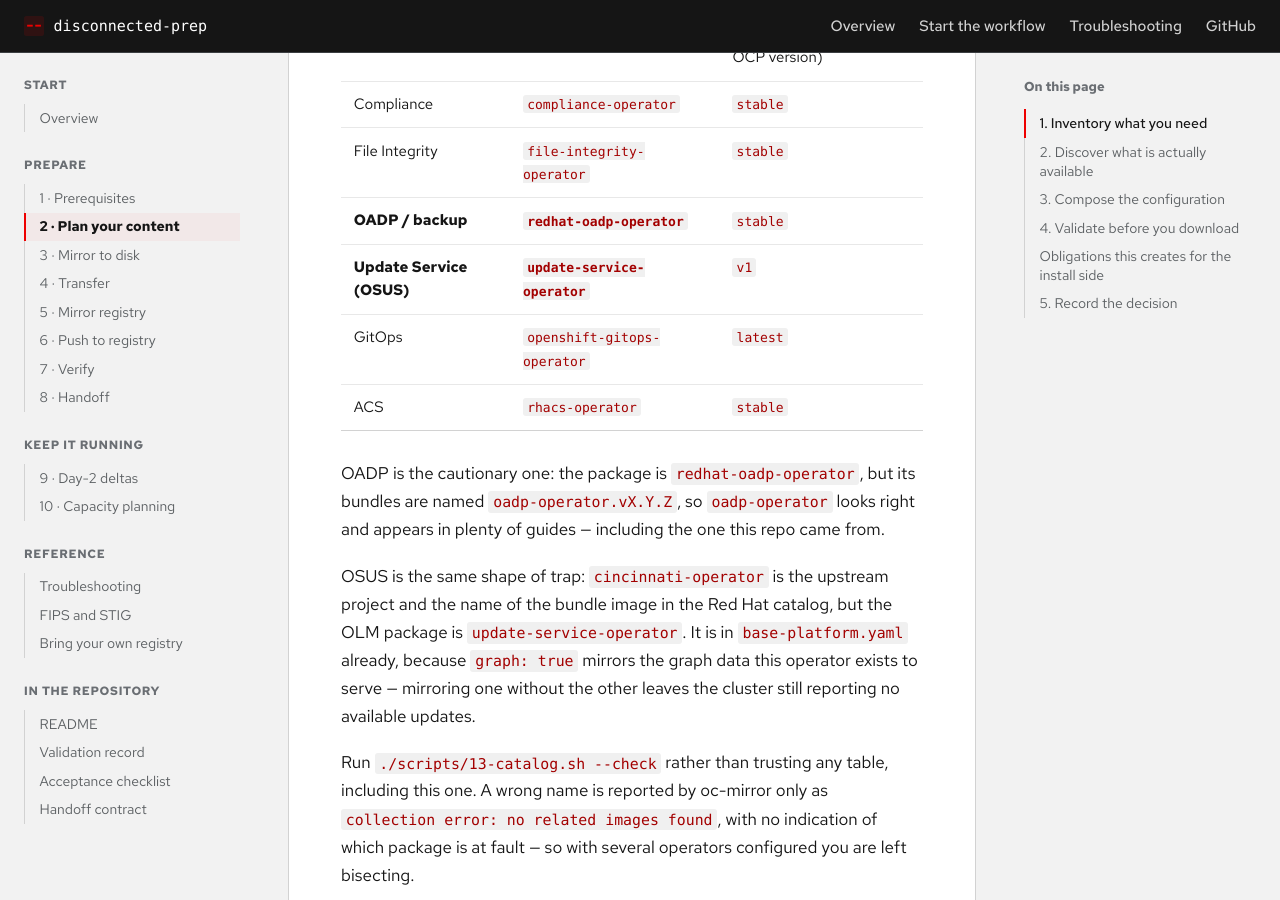
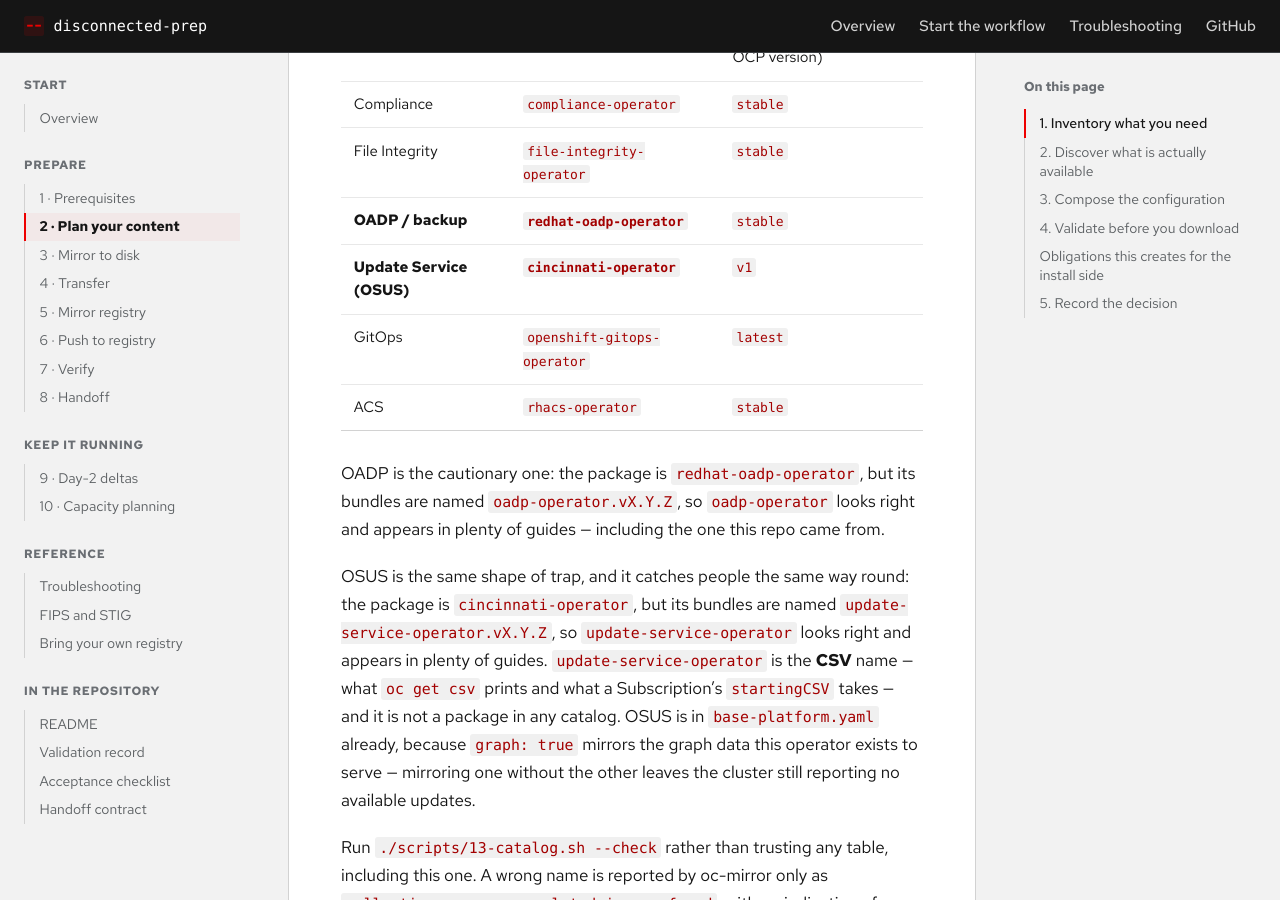
Before and after one commit to bgregori/disconnected-prep, a Jekyll site: the page built from docs/02-plan-your-content.md, in a window 1280 px wide and 900 px high, scrolled down 4102 px. Built offline with Jekyll 4.4.1, drawn with Linux system fonts in a browser that asks for light colours; some web fonts are replaced; some of the changed text lies outside the part shown.

Commit message:
Name the OSUS package cincinnati-operator, not update-service-operator
`update-service-operator` is not a package in any catalog. It is the CSV
name -- what `oc get csv` prints and what a Subscription's startingCSV
takes. The OLM package is `cincinnati-operator`, channel `v1`.

This is the same trap the OADP entry two paragraphs up already describes
correctly: package `redhat-oadp-operator`, bundles named
`oadp-operator.vX.Y.Z`. OSUS has the same shape and was written the other
way round, so the text identified the pattern and then inverted which name
was which.

The consequence was silent. oc-mirror reports an unknown package only as
"no related images found", so every mirror composed from
base-platform.yaml dropped OSUS while still mirroring the graph data via
`graph: true` -- leaving the cluster with updateService.yaml and no
operator to act on it, which is exactly the failure the comment existed to
prevent.

Verified against the extracted file-based catalogs for both v4.20 and
v4.21: `cincinnati-operator` present, defaultChannel v1, bundles
update-service-operator.v4.9.0 through v5.0.3, operand
openshift-update-service-rhel8. `update-service-operator` absent from
both. Every other row of the operator table in 02-plan-your-content.md
was checked the same way and is correct.

A dry run with the corrected name now resolves the graph-image, the
operator and the operand, none of which appeared before.

Co-Authored-By: Claude Opus 5 <noreply@anthropic.com>

```diff
--- a/docs/02-plan-your-content.md
+++ b/docs/02-plan-your-content.md
@@ -162,7 +162,7 @@ frequent source of silent mistakes. Verified against the v4.21 catalog:
 | Compliance | `compliance-operator` | `stable` |
 | File Integrity | `file-integrity-operator` | `stable` |
 | **OADP / backup** | **`redhat-oadp-operator`** | `stable` |
-| **Update Service (OSUS)** | **`update-service-operator`** | `v1` |
+| **Update Service (OSUS)** | **`cincinnati-operator`** | `v1` |
 | GitOps | `openshift-gitops-operator` | `latest` |
 | ACS | `rhacs-operator` | `stable` |
 
@@ -170,12 +170,15 @@ OADP is the cautionary one: the package is `redhat-oadp-operator`, but its
 bundles are named `oadp-operator.vX.Y.Z`, so `oadp-operator` looks right
 and appears in plenty of guides — including the one this repo came from.
 
-OSUS is the same shape of trap: `cincinnati-operator` is the upstream
-project and the name of the bundle image in the Red Hat catalog, but the
-OLM package is `update-service-operator`. It is in `base-platform.yaml`
-already, because `graph: true` mirrors the graph data this operator exists
-to serve — mirroring one without the other leaves the cluster still
-reporting no available updates.
+OSUS is the same shape of trap, and it catches people the same way round:
+the package is `cincinnati-operator`, but its bundles are named
+`update-service-operator.vX.Y.Z`, so `update-service-operator` looks right
+and appears in plenty of guides. `update-service-operator` is the **CSV**
+name — what `oc get csv` prints and what a Subscription's `startingCSV`
+takes — and it is not a package in any catalog. OSUS is in
+`base-platform.yaml` already, because `graph: true` mirrors the graph data
+this operator exists to serve — mirroring one without the other leaves the
+cluster still reporting no available updates.
 
 Run `./scripts/13-catalog.sh --check` rather than trusting any table,
 including this one. A wrong name is reported by oc-mirror only as
@@ -260,8 +263,9 @@ mirror:
         # Pairs with `graph: true` above: the graph data is what this
         # operator serves, and without it the cluster still reports no
         # available updates. Drop both together, not one.
-        # NOT `cincinnati-operator` -- that is the upstream image name.
-        - name: update-service-operator
+        # NOT `update-service-operator` -- that is the CSV name, not a
+        # package. The package is `cincinnati-operator`.
+        - name: cincinnati-operator
           channels:
             - name: v1
         - name: compliance-operator
```
Also changed, not shown: VALIDATION.md (+1 -1 lines), imageset-configs/base-platform.yaml (+5 -3 lines).
